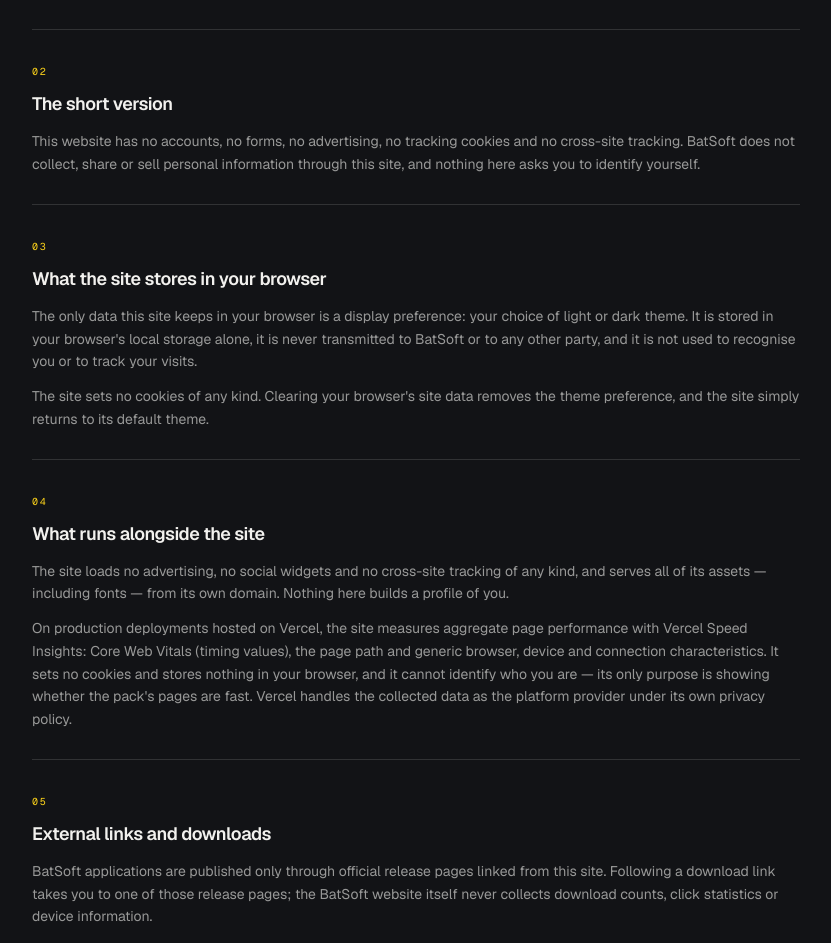
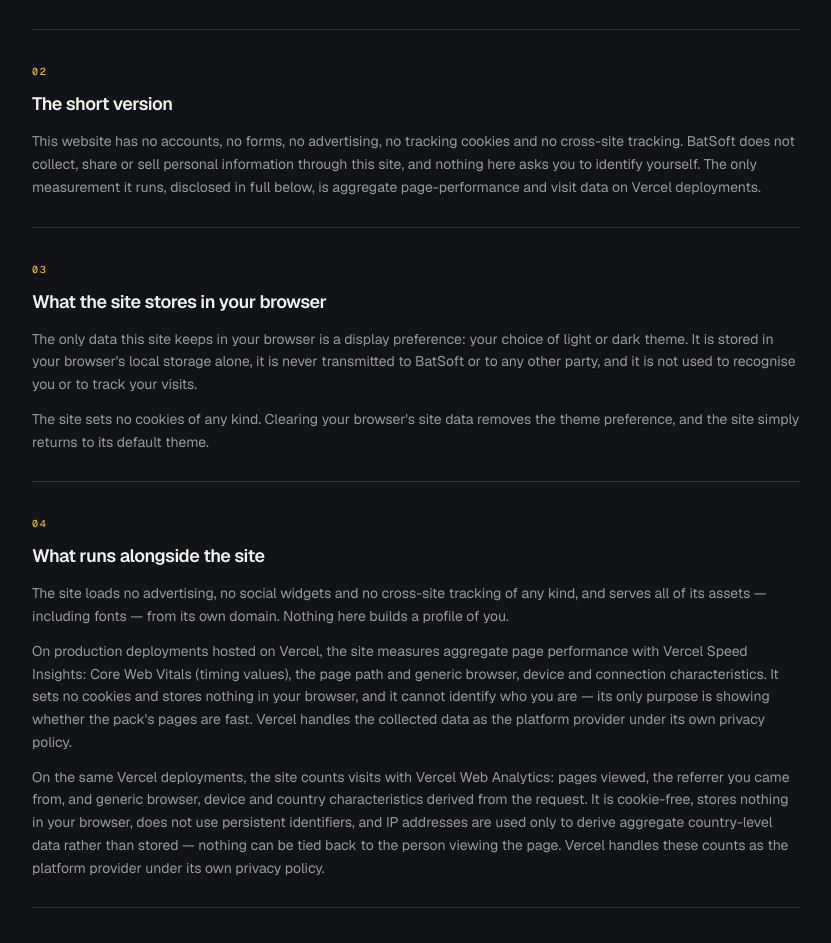
Before and after one commit to DgharMohamed/BatSoft, a Next.js app: page /privacy in a window 1280 px wide. Shown: the part 707-1650 px from the top of the page, without its empty margins (64-895 px from the left). Built offline with nearby package versions, Linux system fonts and the light colour scheme; no server answers.

Commit message:
feat: add Vercel Web Analytics and disclose visit measurement in the site privacy policy

```diff
--- a/app/layout.tsx
+++ b/app/layout.tsx
@@ -1,5 +1,6 @@
 import type { Metadata } from "next";
 import { SpeedInsights } from "@vercel/speed-insights/next";
+import { Analytics } from "@vercel/analytics/next";
 import { Geist, Geist_Mono } from "next/font/google";
 import "./globals.css";
 import { Footer } from "@/components/layout/Footer";
@@ -77,6 +78,9 @@
         {/* Speed Insights reports Core Web Vitals from production Vercel
             deployments only; locally it is inert. Disclosed in /privacy. */}
         <SpeedInsights />
+        {/* Vercel Web Analytics (cookie-free): aggregated views measurement —
+            also inert off-production. Disclosed in /privacy. */}
+        <Analytics />
       </body>
     </html>
   );
--- a/app/privacy/page.tsx
+++ b/app/privacy/page.tsx
@@ -10,7 +10,7 @@
 export const metadata: Metadata = {
   title: "Privacy Policy",
   description:
-    "Privacy for the BatSoft website: no accounts, no forms, no tracking cookies and no advertising — plus an explicit note on the aggregate performance measurement used on Vercel deployments. Each BatSoft application carries its own separate privacy policy.",
+    "Privacy for the BatSoft website: no accounts, no forms, no tracking cookies and no advertising — plus explicit notes on the aggregate performance and visit measurement used on Vercel deployments. Each BatSoft application carries its own separate privacy policy.",
   alternates: {
     canonical: "/privacy",
   },
@@ -44,7 +44,7 @@
     {
       heading: "The short version",
       paragraphs: [
-        "This website has no accounts, no forms, no advertising, no tracking cookies and no cross-site tracking. BatSoft does not collect, share or sell personal information through this site, and nothing here asks you to identify yourself.",
+        "This website has no accounts, no forms, no advertising, no tracking cookies and no cross-site tracking. BatSoft does not collect, share or sell personal information through this site, and nothing here asks you to identify yourself. The only measurement it runs, disclosed in full below, is aggregate page-performance and visit data on Vercel deployments.",
       ],
     },
     {
@@ -59,6 +59,7 @@
       paragraphs: [
         "The site loads no advertising, no social widgets and no cross-site tracking of any kind, and serves all of its assets — including fonts — from its own domain. Nothing here builds a profile of you.",
         "On production deployments hosted on Vercel, the site measures aggregate page performance with Vercel Speed Insights: Core Web Vitals (timing values), the page path and generic browser, device and connection characteristics. It sets no cookies and stores nothing in your browser, and it cannot identify who you are — its only purpose is showing whether the pack's pages are fast. Vercel handles the collected data as the platform provider under its own privacy policy.",
+        "On the same Vercel deployments, the site counts visits with Vercel Web Analytics: pages viewed, the referrer you came from, and generic browser, device and country characteristics derived from the request. It is cookie-free, stores nothing in your browser, does not use persistent identifiers, and IP addresses are used only to derive aggregate country-level data rather than stored — nothing can be tied back to the person viewing the page. Vercel handles these counts as the platform provider under its own privacy policy.",
       ],
     },
     {
--- a/package.json
+++ b/package.json
@@ -9,6 +9,7 @@
     "lint": "eslint"
   },
   "dependencies": {
+    "@vercel/analytics": "^2.0.1",
     "@vercel/speed-insights": "^2.0.0",
     "lucide-react": "^1.60.0",
     "next": "16.4.2",
```
Also changed, not shown: 1 other file (tests, documents, lock files or other folders).
